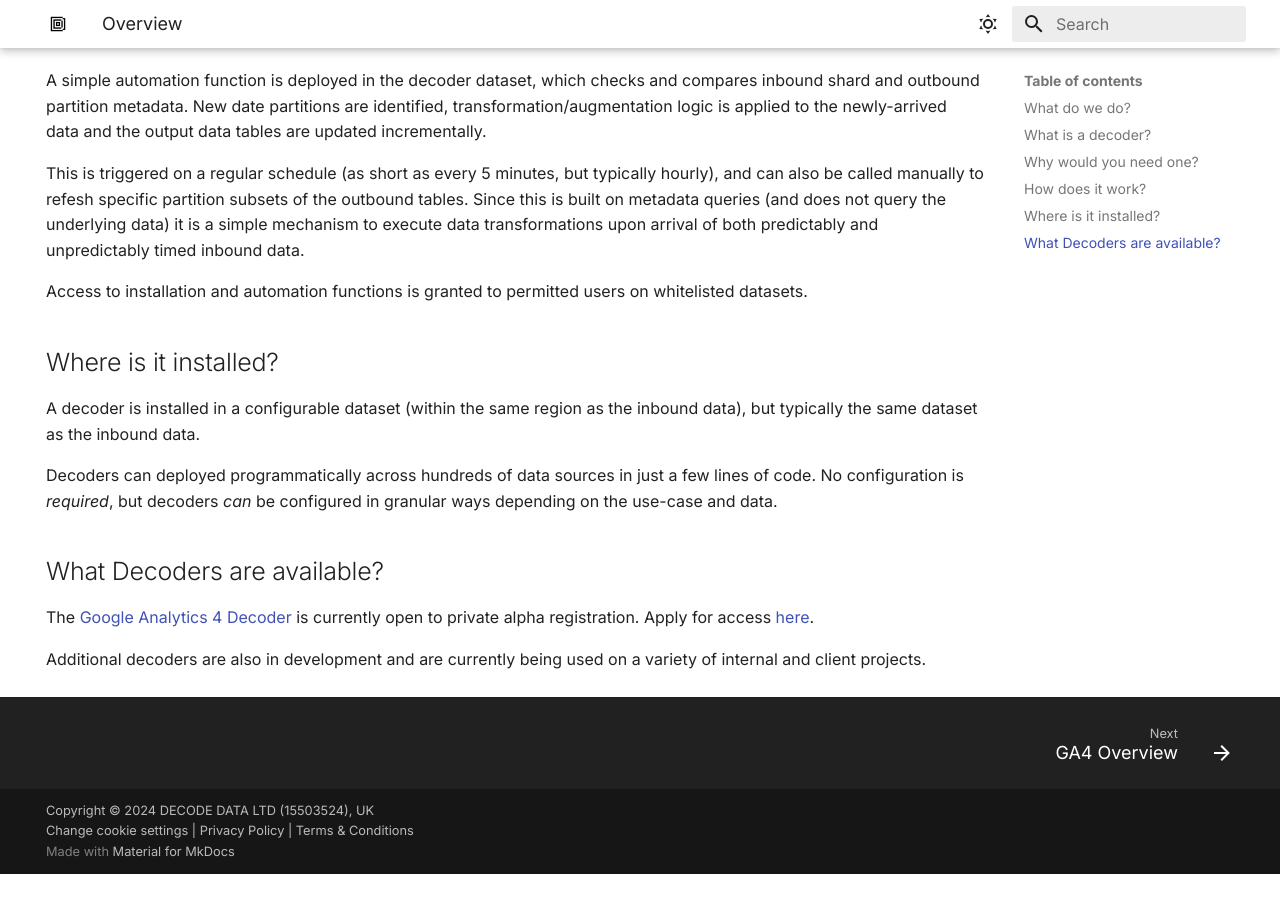
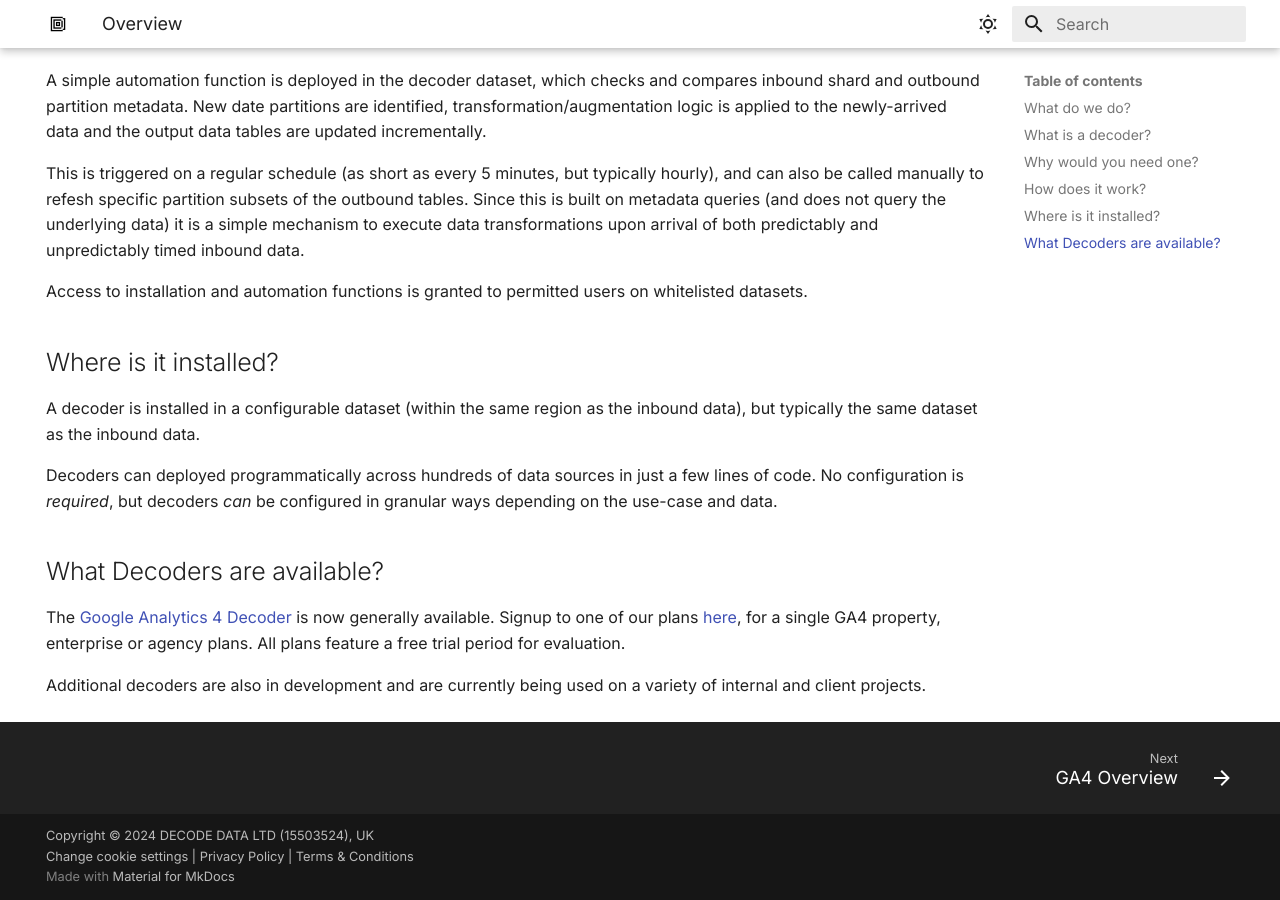
Before and after one commit to decode-data/decode-data.github.io, an MkDocs documentation site: the page built from docs/index.md, in a window 1280 px wide and 900 px high, scrolled down 2073 px. Built offline with MkDocs 1.6.1 and Material for MkDocs 9.7.7, drawn with Linux system fonts in a browser that asks for light colours; before the commit the page ends 2947 px from its top, so only the background shows below that; some of the changed text lies outside the part shown.

```diff
--- a/docs/index.md
+++ b/docs/index.md
@@ -70,6 +70,6 @@
 Decoders can deployed programmatically across hundreds of data sources in just a few lines of code. No configuration is _required_, but decoders _can_ be configured in granular ways depending on the use-case and data.
 
 ## What Decoders are available?
-The [Google Analytics 4 Decoder](ga4/index.md) is currently open to private alpha registration.  Apply for access <a href="/ga4/access">here</a>.
+The [Google Analytics 4 Decoder](ga4/index.md) is now generally available.  Signup to one of our plans [here](signup.md), for a single GA4 property, enterprise or agency plans. All plans feature a free trial period for evaluation.
 
 Additional decoders are also in development and are currently being used on a variety of internal and client projects.
--- a/mkdocs.yml
+++ b/mkdocs.yml
@@ -58,7 +58,7 @@
     - Google Analytics 4:
       - GA4 Overview: ga4/index.md
       - Quickstart: ga4/quickstart.md
-      - Access: ga4/access.md
+      - Plans: ga4/signup.md
       - Events:
         - Events Overview: ga4/events/index.md
         - Names: ga4/events/event_names.md
--- /dev/null
+++ b/overrides/logo.html
@@ -0,0 +1,7 @@
+<!-- Logo -->
+{% if config.theme.logo %}
+  <img src="{{ config.theme.logo | url }}" alt="logo" />
+{% else %}
+  {% set icon = config.theme.icon.logo or "material/library" %}
+  {% include ".icons/" ~ icon ~ ".svg" %}
+{% endif %}
--- a/overrides/main.html
+++ b/overrides/main.html
@@ -2,7 +2,6 @@
 
 {% block announce %}
 <body>
-The <b>Google Analytics 4 Decoder</b> is currently open to private alpha registration.
-Apply for access <a style="color:white; font-weight: bold; text-decoration: underline;" href="/ga4/access" target="_blank">here</a>.
+The <b>Google Analytics 4 Decoder</b> is now generally available. Check out the overview <a style="color:white; font-weight: bold; text-decoration: underline;" href="/ga4">here</a> and get started <a style="color:white; font-weight: bold; text-decoration: underline;" href="/ga4/quickstart">here</a>.
 </body>
 {% endblock %}
```
Also changed, not shown: docs/ga4/index.md (+1 -1 lines), docs/ga4/quickstart.md (+1 -1 lines), docs/ga4/signup.md (added, +11 -0 lines), docs/terms.md (+1 -1 lines).
